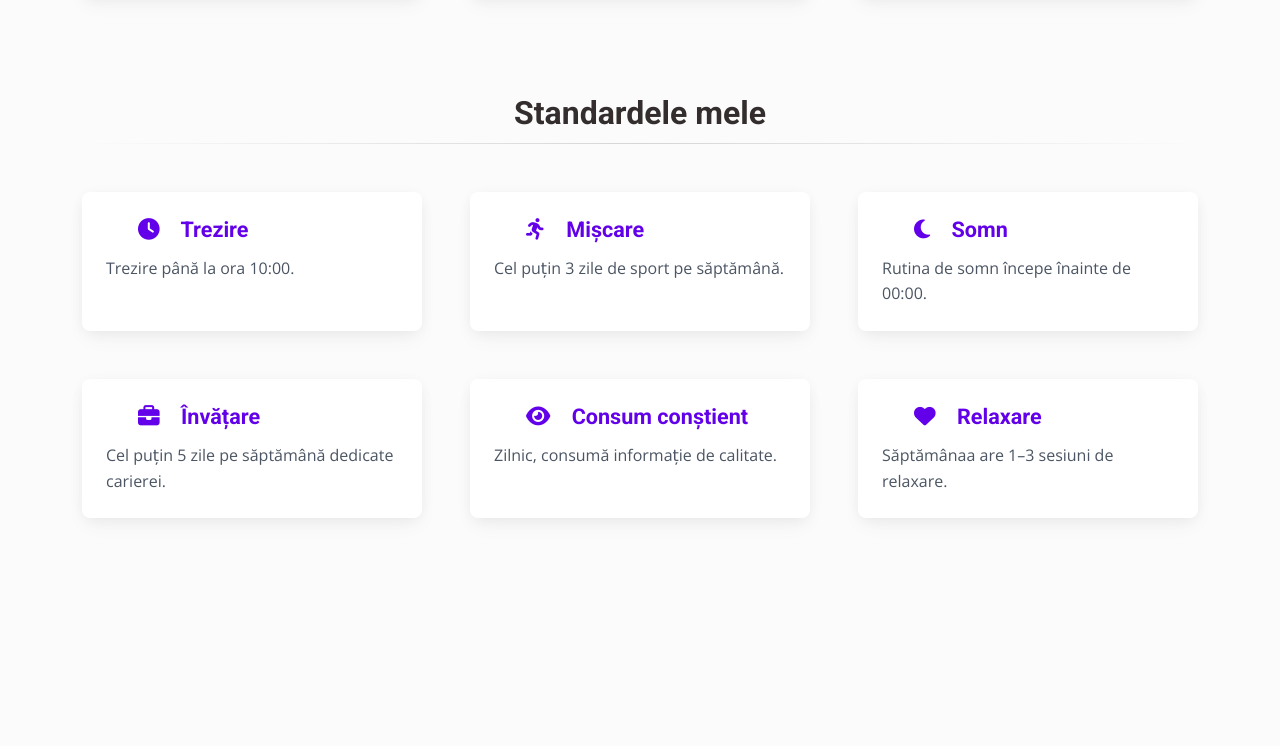
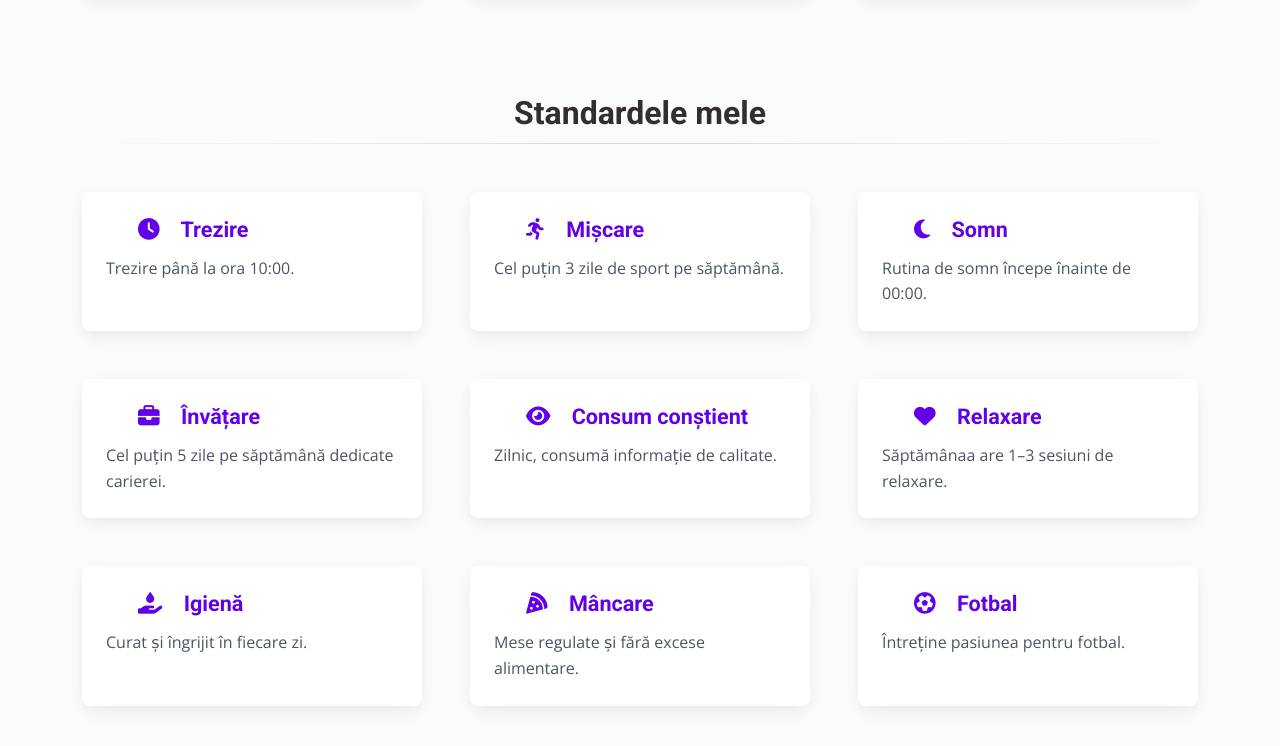
Before and after one commit to catalinbroinas/a-new-chapter, a website: page index.html in a window 1280 px wide. Shown: the part 1303-2049 px from the top of the page. Before the commit the page ends 1917 px from the top, so only its background shows below. Drawn offline with nearby package versions, Linux system fonts and the light colour scheme.

Commit message:
content(MyStandards): complete section content

```diff
--- a/index.html
+++ b/index.html
@@ -322,6 +322,63 @@
               </div>
             </div>
             <!-- Column -->
+
+            <!-- Column -->
+            <div class="col">
+              <div class="card card-standard">
+                <div class="card-body">
+                  <h3 class="card-standard__title">
+                    <i
+                      class="fa-solid fa-hand-holding-droplet me-3"
+                      aria-hidden="true"
+                    ></i>
+                    Igienă
+                  </h3>
+
+                  <p class="card-standard__text">
+                    Curat și îngrijit în fiecare zi.
+                  </p>
+                </div>
+              </div>
+            </div>
+            <!-- Column -->
+
+            <!-- Column -->
+            <div class="col">
+              <div class="card card-standard">
+                <div class="card-body">
+                  <h3 class="card-standard__title">
+                    <i
+                      class="fa-solid fa-pizza-slice me-3"
+                      aria-hidden="true"
+                    ></i>
+                    Mâncare
+                  </h3>
+
+                  <p class="card-standard__text">
+                    Mese regulate și fără excese alimentare.
+                  </p>
+                </div>
+              </div>
+            </div>
+            <!-- Column -->
+
+            <!-- Column -->
+            <div class="col">
+              <div class="card card-standard">
+                <div class="card-body">
+                  <h3 class="card-standard__title">
+                    <i class="fa-solid fa-futbol me-3" aria-hidden="true"></i>
+                    Fotbal
+                  </h3>
+
+                  <p class="card-standard__text">
+                    Întreține pasiunea pentru fotbal.
+                  </p>
+                </div>
+              </div>
+            </div>
+            <!-- Column -->
           </div>
           <!-- Grid Row -->
         </section>
```
